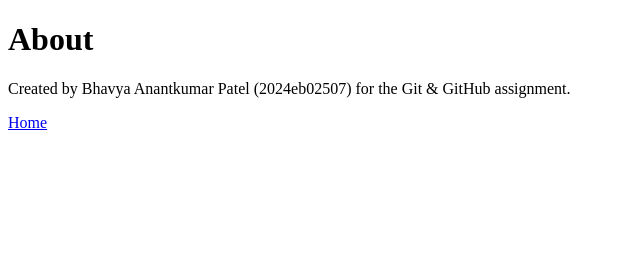
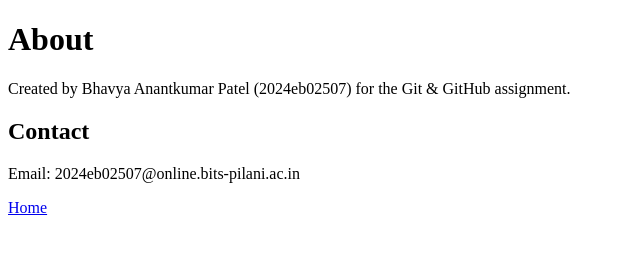
Before and after one commit to jeeevan11/bhavya-git-workflow-assignment, a plain HTML site: page about.html in a window 1280 px wide. Shown: the whole page, without its empty margins (0-640 px from the left). Drawn offline with Linux system fonts and the light colour scheme.

Commit message:
Feature: add contact section to about.html

```diff
--- a/about.html
+++ b/about.html
@@ -7,6 +7,8 @@
 <body>
   <h1>About</h1>
   <p>Created by Bhavya Anantkumar Patel (2024eb02507) for the Git &amp; GitHub assignment.</p>
+  <h2>Contact</h2>
+  <p>Email: 2024eb02507@online.bits-pilani.ac.in</p>
   <a href="index.html">Home</a>
 </body>
 </html>
```
